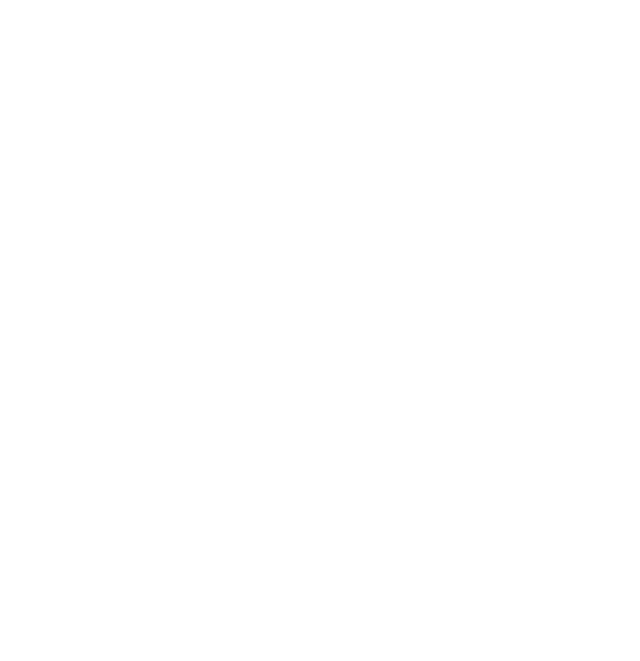
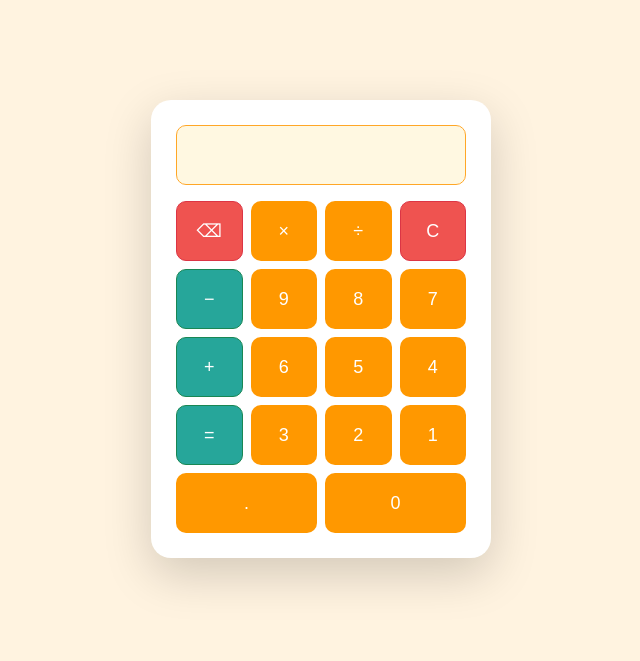
Before and after one commit to sohaky/ex-multi, a plain HTML site: page admin.html in a window 1280 px wide. Shown: the whole page, without its empty margins (319-959 px from the left). Drawn offline with nearby package versions, Linux system fonts and the light colour scheme.

Commit message:
stayl admin page

```diff
--- a/admin.html
+++ b/admin.html
@@ -0,0 +1,101 @@
+<!DOCTYPE html>
+<html lang="fa">
+
+<head>
+    <meta charset="UTF-8">
+    <title>ماشین حساب</title>
+    <link href="https://cdn.jsdelivr.net/npm/bootstrap@5.3.3/dist/css/bootstrap.min.css" rel="stylesheet">
+    <style>
+        body {
+            background-color: #fff3e0;
+            font-family: 'Vazirmatn', sans-serif;
+            direction: rtl;
+        }
+
+        .calculator {
+            max-width: 340px;
+            margin: 100px auto;
+            padding: 25px;
+            border-radius: 20px;
+            background-color: #fff;
+            box-shadow: 0 0 20px rgba(255, 152, 0, 0.3);
+        }
+
+        #display {
+            height: 60px;
+            font-size: 24px;
+            border-radius: 10px;
+            text-align: right;
+            padding-right: 10px;
+            background-color: #fff8e1;
+            border: 1px solid #ffa726;
+        }
+
+        .btn-orange {
+            background-color: #ff9800;
+            color: white;
+        }
+
+        .btn-orange:hover {
+            background-color: #fb8c00;
+        }
+
+        .btn-danger {
+            background-color: #ef5350;
+        }
+
+        .btn-danger:hover {
+            background-color: #d32f2f;
+        }
+
+        .btn-success {
+            background-color: #26a69a;
+        }
+
+        .btn-success:hover {
+            background-color: #1e857f;
+        }
+
+        .btn {
+            font-size: 18px;
+            border-radius: 10px;
+            height: 60px;
+        }
+    </style>
+</head>
+
+<body>
+
+    <div class="calculator shadow-lg">
+        <input type="text" id="display" class="form-control mb-3" disabled>
+
+        <div class="row g-2">
+            <div class="col-3"><button class="btn btn-danger w-100" onclick="clearDisplay()">C</button></div>
+            <div class="col-3"><button class="btn btn-orange w-100" onclick="append('/')">÷</button></div>
+            <div class="col-3"><button class="btn btn-orange w-100" onclick="append('*')">×</button></div>
+            <div class="col-3"><button class="btn btn-danger w-100" onclick="del()">⌫</button></div>
+
+            <div class="col-3"><button class="btn btn-orange w-100" onclick="append('7')">7</button></div>
+            <div class="col-3"><button class="btn btn-orange w-100" onclick="append('8')">8</button></div>
+            <div class="col-3"><button class="btn btn-orange w-100" onclick="append('9')">9</button></div>
+            <div class="col-3"><button class="btn btn-success w-100" onclick="append('-')">−</button></div>
+
+            <div class="col-3"><button class="btn btn-orange w-100" onclick="append('4')">4</button></div>
+            <div class="col-3"><button class="btn btn-orange w-100" onclick="append('5')">5</button></div>
+            <div class="col-3"><button class="btn btn-orange w-100" onclick="append('6')">6</button></div>
+            <div class="col-3"><button class="btn btn-success w-100" onclick="append('+')">+</button></div>
+
+            <div class="col-3"><button class="btn btn-orange w-100" onclick="append('1')">1</button></div>
+            <div class="col-3"><button class="btn btn-orange w-100" onclick="append('2')">2</button></div>
+            <div class="col-3"><button class="btn btn-orange w-100" onclick="append('3')">3</button></div>
+            <div class="col-3"><button class="btn btn-success w-100" onclick="calculate()">=</button></div>
+
+            <div class="col-6"><button class="btn btn-orange w-100" onclick="append('0')">0</button></div>
+            <div class="col-6"><button class="btn btn-orange w-100" onclick="append('.')">.</button></div>
+        </div>
+    </div>
+    <script>
+    </script>
+</body>
+
+</html>
```
Also changed, not shown: login.html (+3 -2 lines).
